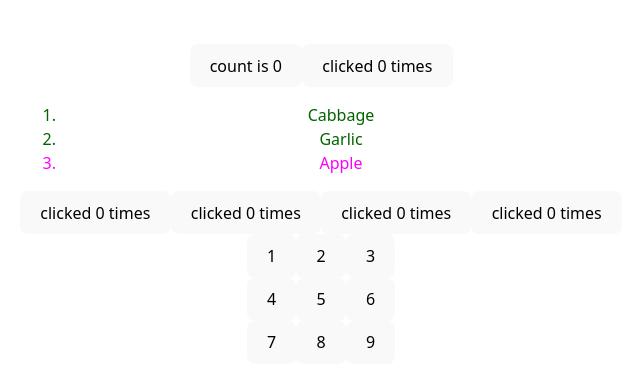
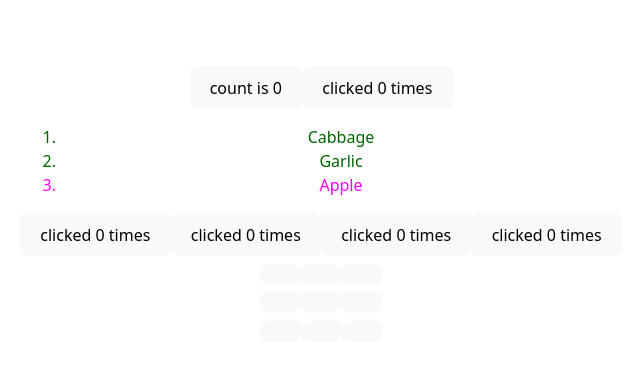
Before and after one commit to Mintesnotg/ReactforNext.Js, a React (Vite) app: page / in a window 1280 px wide. Shown: the part 196-582 px from the top of the page, without its empty margins (319-959 px from the left). Built offline with nearby package versions, Linux system fonts and the light colour scheme.

Commit message:
usestate

```diff
--- a/src/Tic-tac-toe.jsx
+++ b/src/Tic-tac-toe.jsx
@@ -1,29 +1,43 @@
+import { useState } from "react"
 
-const Square = ({value}) => {
+const Square = ({value , Onsquareclicked}) => {
 
-    return <button className="square">{value}</button>
+
+    return <button onClick={Onsquareclicked} className="square">{value}</button>
 
 }
 
 export default function Board() {
 
+
+    const [squares,setsquares]= useState(Array(9).fill(null))
+    const [XisNext,setXisNext]= useState(true);
+    function handleclick (i) {
+        debugger;
+       const nextsquare= squares.slice()
+        XisNext ?  nextsquare[i]="X"  : nextsquare[i]="O"
+
+        setsquares(nextsquare)
+        setXisNext(!XisNext)
+
+    }
     return (
         <>
 
             <div className="board-row mt-2">
-                <Square  value={1}/>
-                <Square value={2} />
-                <Square value={3} />
+                <Square value={squares[0]} Onsquareclicked={ ()=>handleclick(0)} />
+                <Square value={squares[1]} Onsquareclicked={ ()=>handleclick(1)} />
+                <Square value={squares[2]} Onsquareclicked={ ()=>handleclick(2)} />
             </div>
             <div className="board-row">
-                <Square value={4} />
-                <Square value={5} />
-                <Square value={6} />
+                <Square value={squares[3]} Onsquareclicked={ ()=>handleclick(3)} />
+                <Square value={squares[4]} Onsquareclicked={ ()=>handleclick(4)} />
+                <Square value={squares[5]} Onsquareclicked={ ()=>handleclick(5)} />
             </div>
             <div className="board-row">
-                <Square value={7} />
-                <Square value={8} />
-                <Square value={9} />
+                <Square value={squares[6]} Onsquareclicked={ ()=>handleclick(6)} />
+                <Square value={squares[7]} Onsquareclicked={ ()=>handleclick(7)} />
+                <Square value={squares[8]} Onsquareclicked={ ()=>handleclick(8)} />
             </div>
 
         </>
```
